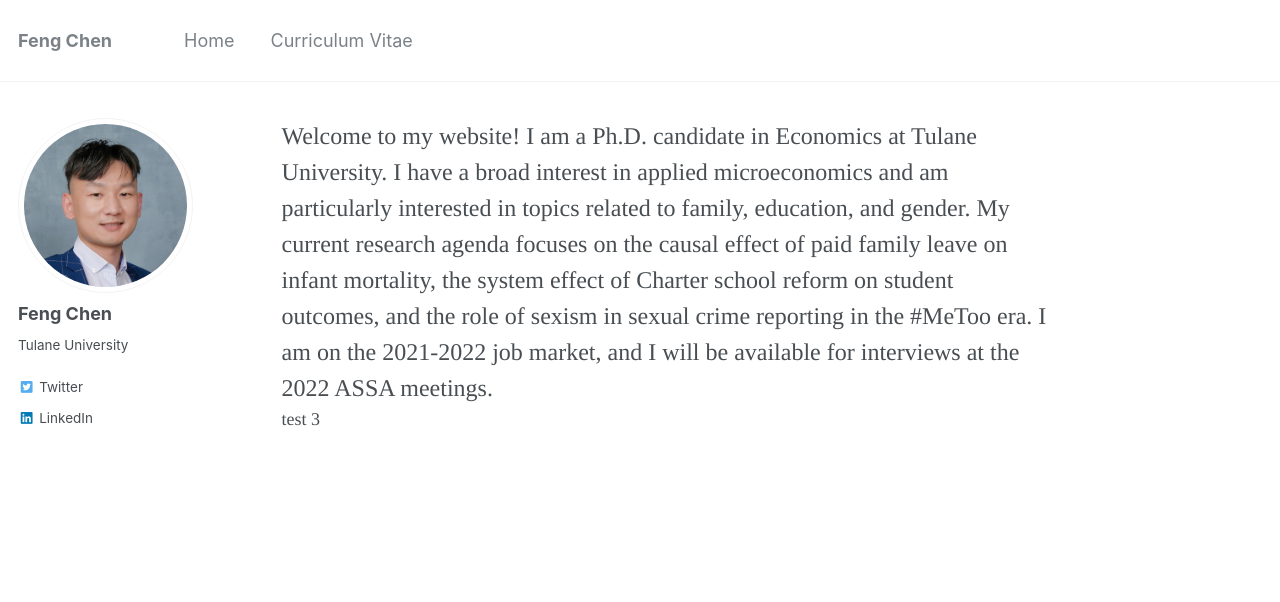
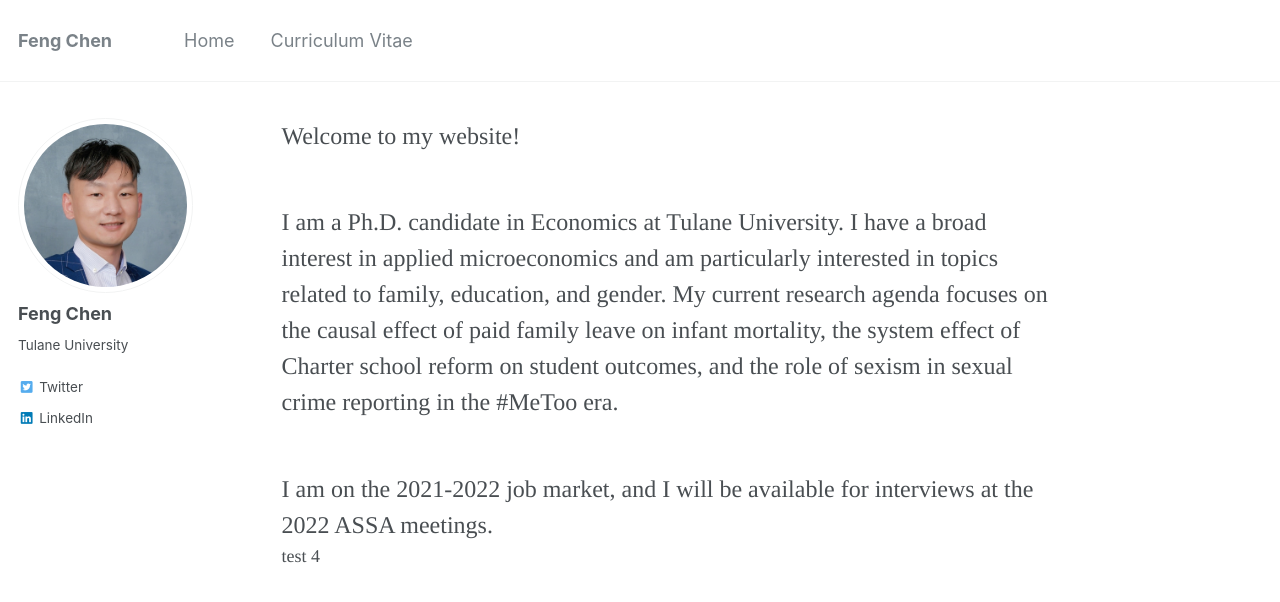
Before and after one commit to fengchen22/fengchen22.github.io, a Jekyll site: the page built from _pages/about.md, in a window 1280 px wide. Shown: the top 602 px of the page. Built offline with Jekyll 4.4.1, drawn with Linux system fonts in a browser that asks for light colours.

Commit message:
Update about.md

```diff
--- a/_pages/about.md
+++ b/_pages/about.md
@@ -9,13 +9,11 @@ redirect_from:
 ---
 
 <font size=5> Welcome to my website! </font>
-
-
+&nbsp;
 
 <font size=5>I am a Ph.D. candidate in Economics at Tulane University. I have a broad interest in applied microeconomics and am particularly interested in topics related to family, education, and gender.  My current research agenda focuses on the causal effect of paid family leave on infant mortality, the system effect of Charter school reform on student outcomes, and the role of sexism in sexual crime reporting in the #MeToo era. </font>
-
-
+&nbsp;
 
 <font size=5>I am on the 2021-2022 job market, and I will be available for interviews at the 2022 ASSA meetings. </font>
 
-test 3
+test 4
```
